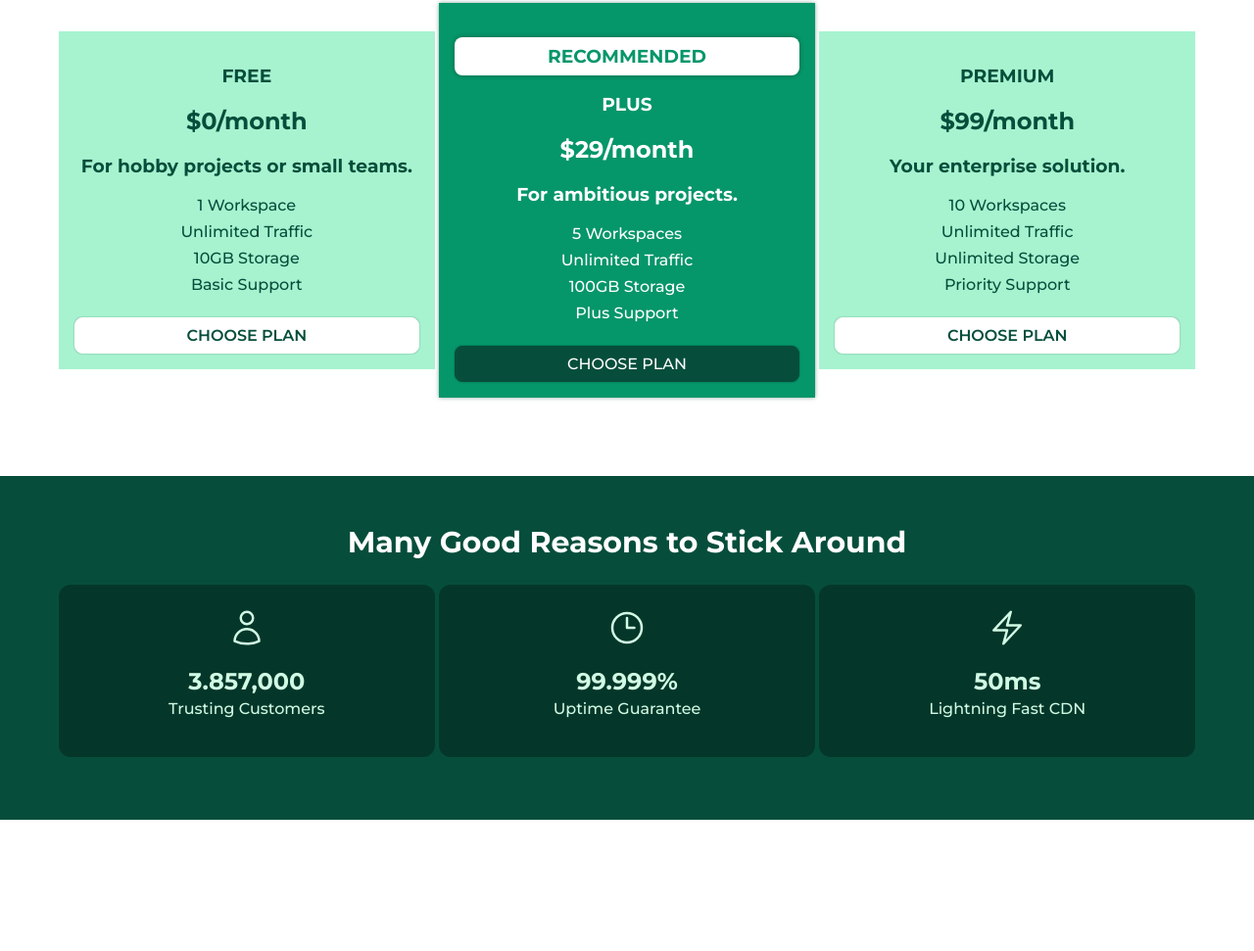
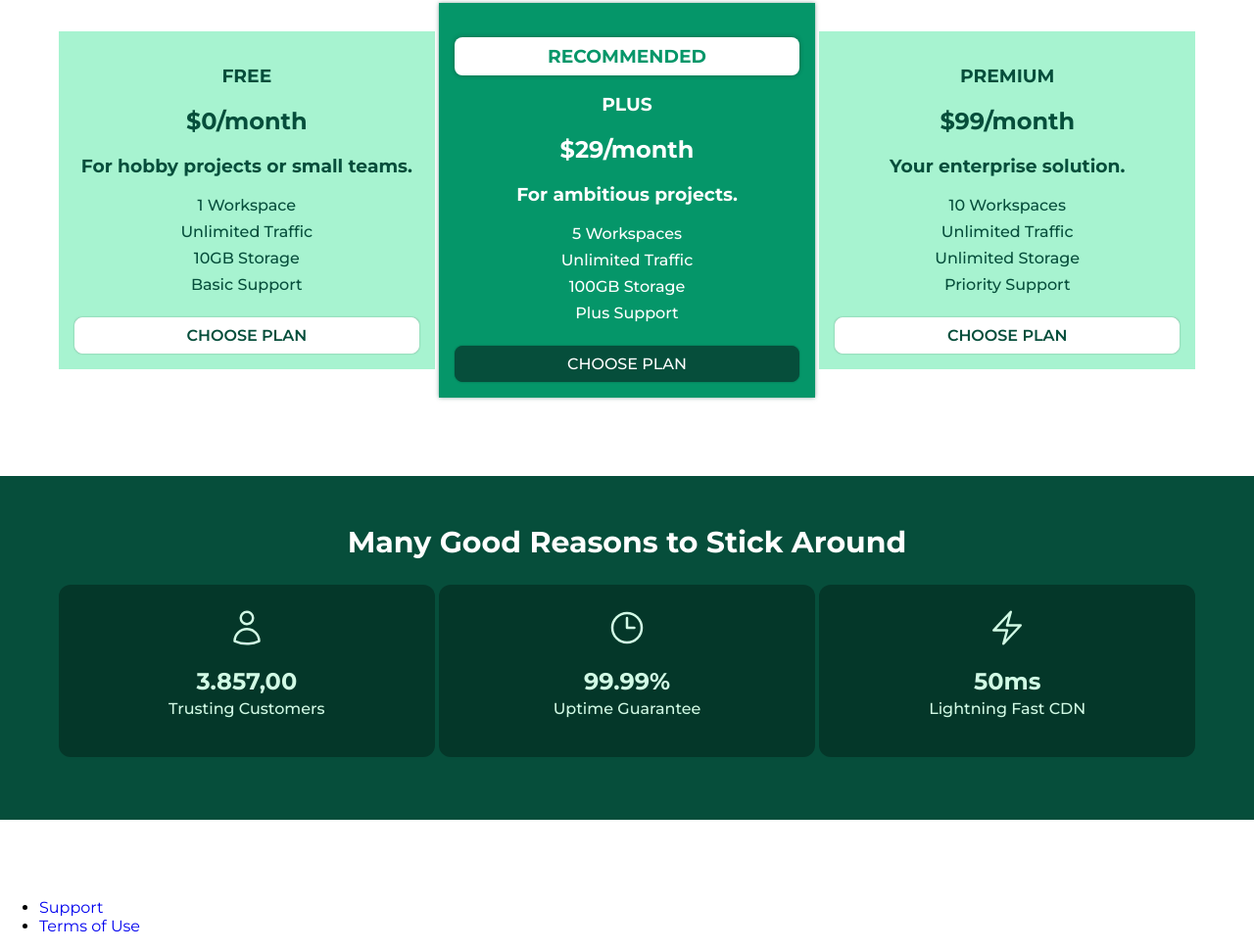
Before and after one commit to davibarbosadev/curso-css-Maximilian, a plain HTML site: page index.html in a window 1280 px wide. Shown: the part 679-1650 px from the top of the page at 98% size. Before the commit the page ends 1596 px from the top, so only its background shows below. Drawn offline with Linux system fonts and the light colour scheme.

Commit message:
add footer

```diff
--- a/index.html
+++ b/index.html
@@ -105,7 +105,7 @@
                             alt="icone pessoa"
                         />
                         <p class="stats__description">
-                            <span class="stats__highlight">3.857,000</span> Trusting Customers
+                            <span class="stats__highlight">3.857,00</span> Trusting Customers
                         </p>
                     </li>
                     <li class="stats__item">
@@ -116,7 +116,7 @@
                             alt="icone pessoa"
                         />
                         <p class="stats__description">
-                            <span class="stats__highlight">99.999%</span> Uptime Guarantee
+                            <span class="stats__highlight">99.99%</span> Uptime Guarantee
                         </p>
                     </li>
                     <li class="stats__item">
@@ -127,6 +127,19 @@
                     </li>
                 </ul>
             </section>
+
+            <footer class="footer">
+                <nav class="footer__nav">
+                    <ul class="footer__list">
+                        <li class="footer__item">
+                            <a class="footer__link" href="#">Support</a>
+                        </li>
+                        <li class="footer__item">
+                            <a class="footer__link" href="#">Terms of Use</a>
+                        </li>
+                    </ul>
+                </nav>
+            </footer>
         </main>
     </body>
 </html>
```
